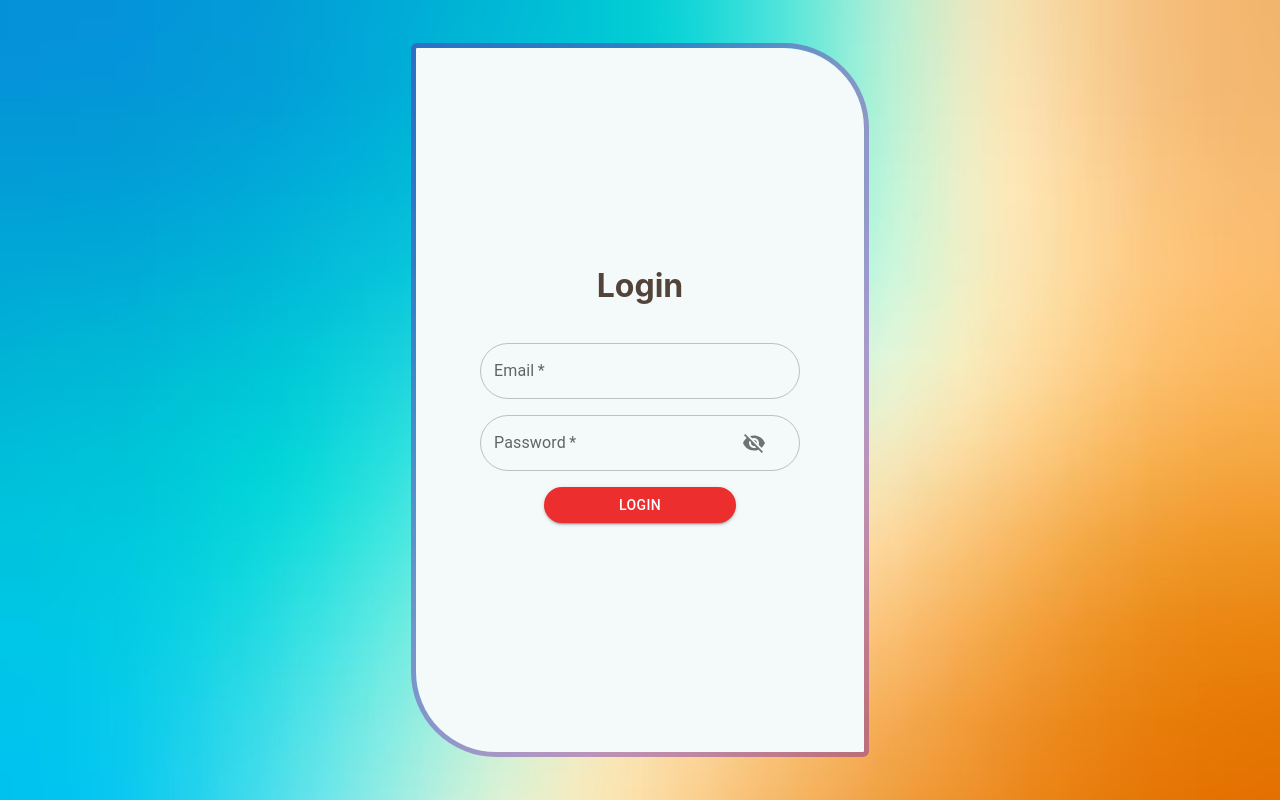
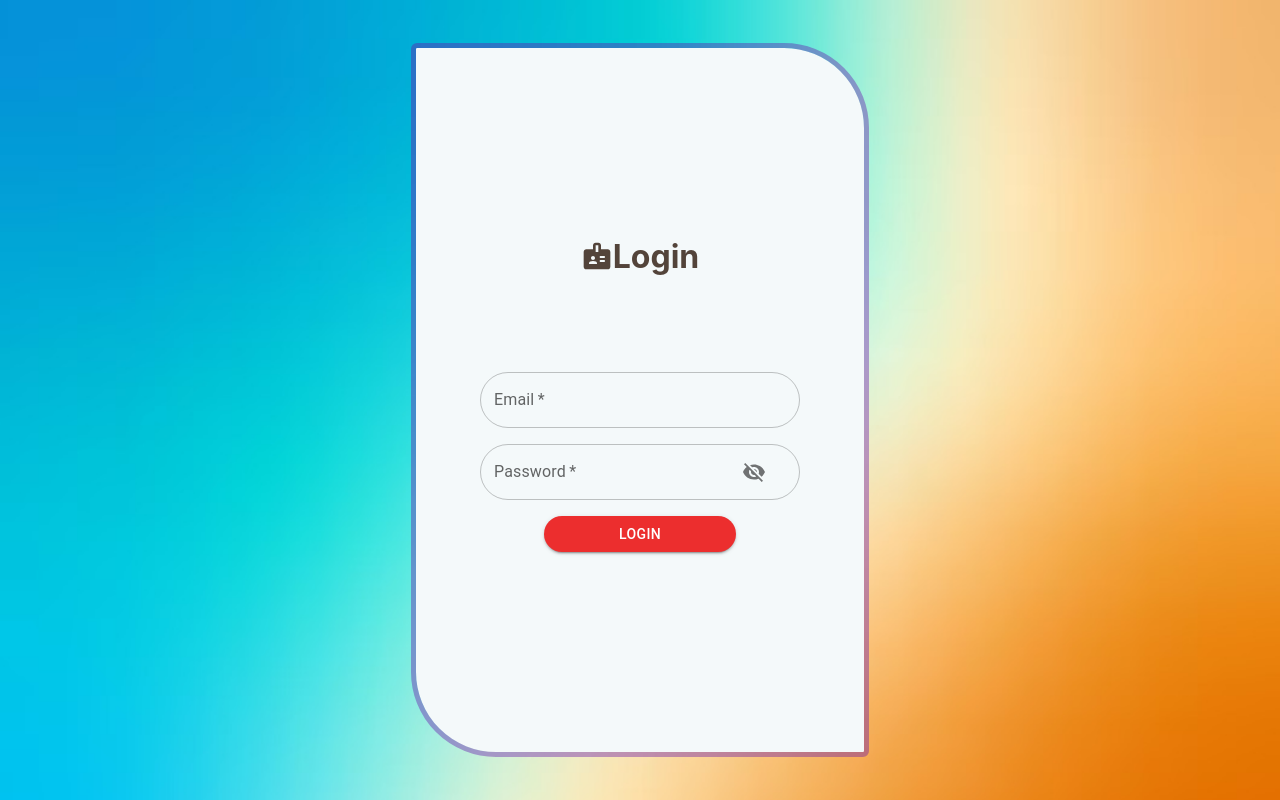
Before and after one commit to shafinmurani/enquiryform, a React (Create React App) app: page /login in a window 1280 px wide. Built offline with nearby package versions, Linux system fonts and the light colour scheme.

Commit message:
added icon in Login Screen. Login.js

```diff
--- a/src/pages/Login.js
+++ b/src/pages/Login.js
@@ -3,7 +3,12 @@ import React from "react";
 import axios from "axios";
 import "../styles/Login.css";
 import { Alert, Button, InputAdornment, TextField } from "@mui/material";
-import { Visibility, VisibilityOff } from "@mui/icons-material";
+import {
+  BadgeRounded,
+  Person,
+  Visibility,
+  VisibilityOff,
+} from "@mui/icons-material";
 import { useNavigate } from "react-router-dom";
 
 export default function Login() {
@@ -61,7 +66,17 @@ export default function Login() {
   return (
     <div className="wrapper">
       <div className="box">
-        <h1 className="title">Login</h1>
+        <h1 className="title">
+          <div
+            style={{
+              display: "flex",
+              alignItems: "center",
+              justifyContent: "center",
+            }}
+          >
+            <BadgeRounded style={{ fontSize: "2rem" }} /> Login
+          </div>
+        </h1>
         <Alert
           sx={{ color: "red" }}
           style={{
--- a/src/styles/Login.css
+++ b/src/styles/Login.css
@@ -27,8 +27,8 @@
 }
 
 .title {
-
     color: #53443A;
+    margin-bottom: 5rem;
 }
 
 .input {
```
